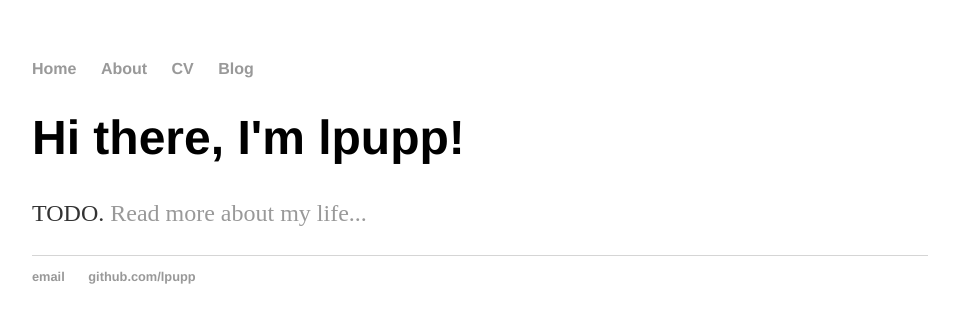
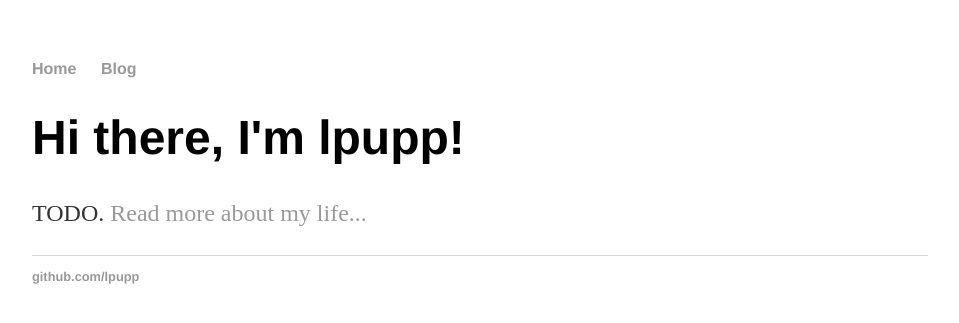
Before and after one commit to lpupp/lpupp.github.io, a Jekyll site: the page built from index.html, in a window 1280 px wide. Shown: the top 323 px of the page, without its empty margins (160-1119 px from the left). Built offline with Jekyll 4.4.1, drawn with Linux system fonts in a browser that asks for light colours.

Commit message:
Update default.html
removed sections and emailto

```diff
--- a/_layouts/default.html
+++ b/_layouts/default.html
@@ -9,8 +9,8 @@
 			<nav>
 	    		<ul>
 	        		<li><a href="/">Home</a></li>
-		        	<li><a href="/about">About</a></li>
-	        		<li><a href="/cv">CV</a></li>
+		        	<!-- <li><a href="/about">About</a></li> -->
+	        		<!-- <li><a href="/cv">CV</a></li> -->
 	        		<li><a href="/blog">Blog</a></li>
 	    		</ul>
 			</nav>
@@ -21,7 +21,7 @@
 			</div><!-- /.container -->
 			<footer>
 	    		<ul>
-	        		<li><a href="mailto:lugae.spamail@gmail.com">email</a></li>
+	        		<!-- <li><a href="mailto:lugae.spamail@gmail.com">email</a></li> -->
 	        		<li><a href="https://github.com/lpupp">github.com/lpupp</a></li>
 				</ul>
 			</footer>
```
